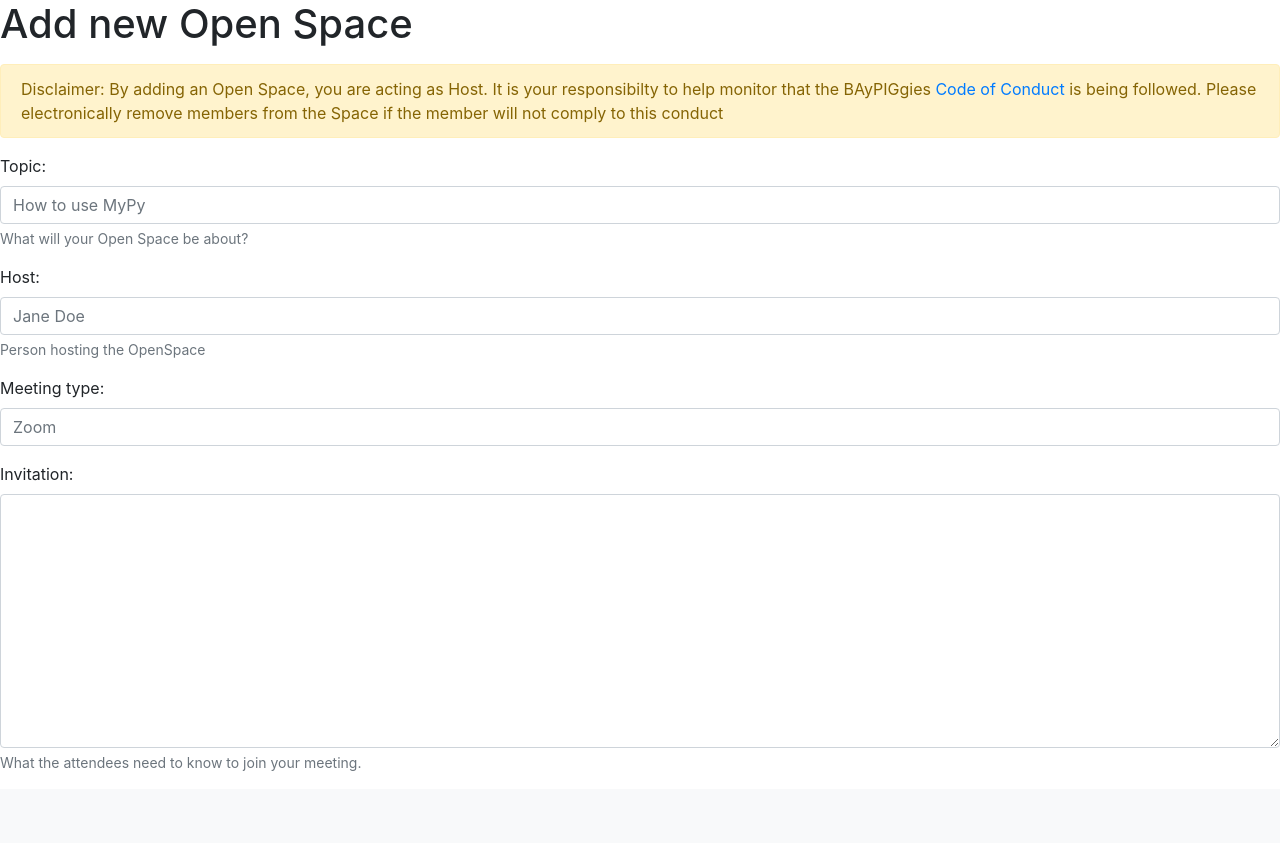
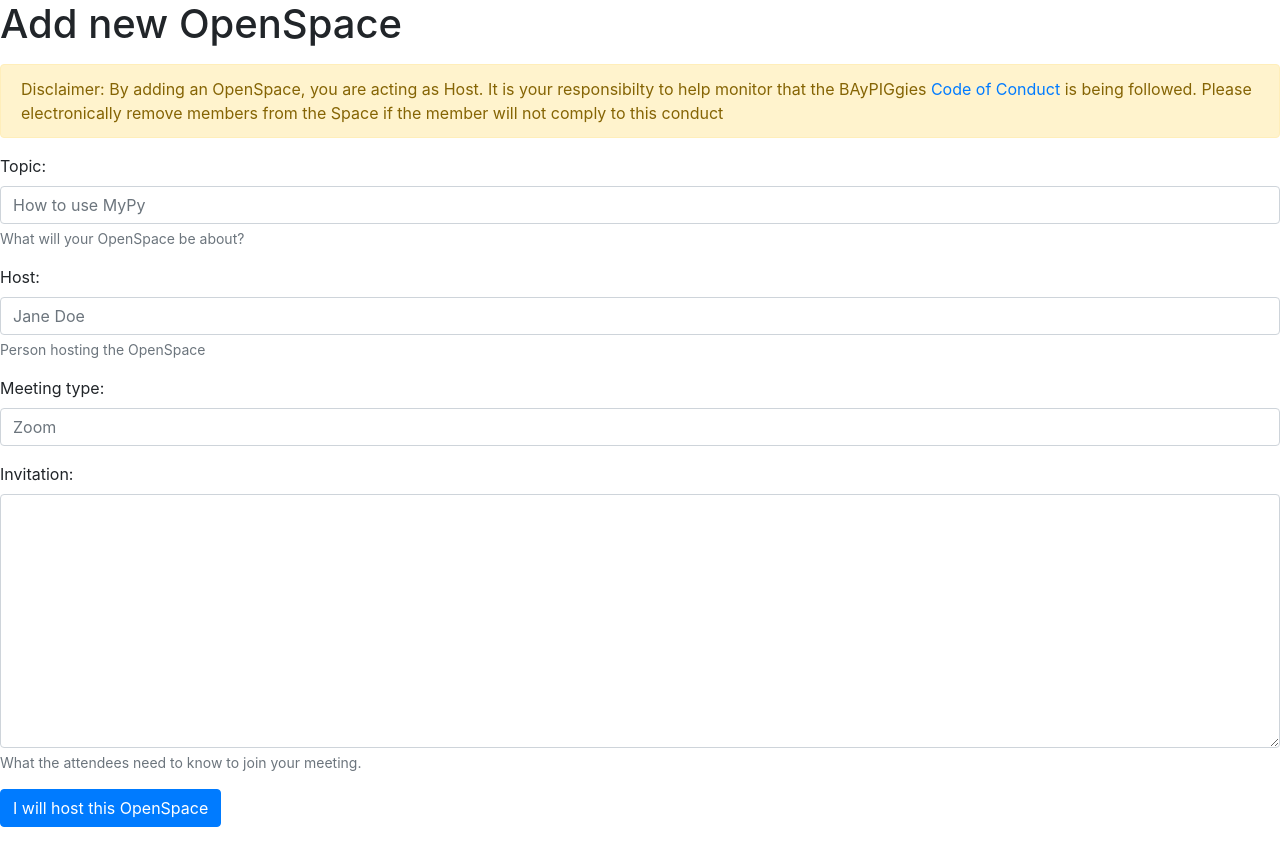
Before and after one commit to glenjarvis/pycon-video-voting, a Django app: page /open_spaces/new_space/ in a window 1280 px wide. Shown: the part 56-899 px from the top of the page. Before the commit the page ends 827 px from the top, so only its background shows below. Run offline with Django 3.2, Linux system fonts and the light colour scheme; some libraries are stand-ins or nearby versions.

Commit message:
Add submit button

```diff
--- a/open_spaces/templates/open_spaces/new_space.html
+++ b/open_spaces/templates/open_spaces/new_space.html
@@ -1,14 +1,14 @@
 {% extends "base.html" %}
 {% load static %}
 
-{% block title %}Add new Open Space{% endblock %}
+{% block title %}Add new OpenSpace{% endblock %}
 
-{% block page_header %}Add new Open Space{% endblock %}
+{% block page_header %}Add new OpenSpace{% endblock %}
 
 {% block content %}
   <p>
   <div class="alert alert-warning" role="alert">
-    Disclaimer: By adding an Open Space, you are acting as Host. It is your
+    Disclaimer: By adding an OpenSpace, you are acting as Host. It is your
 		responsibilty to help monitor that the BAyPIGgies <a
 			href="https://baypiggies.net/pages/code_of_conduct.html">Code
 			of Conduct</a> is being followed. Please electronically
@@ -24,7 +24,7 @@
       <div class="form-group">
         <label for="id_topic">Topic:</label>
         <input type="text" class="form-control" id="id_topic" aria-describedby="topicHelp" placeholder="How to use MyPy" name="topic" required="" >
-        <small id="topicHelp" class="form-text text-muted">What will your Open Space be about?</small>
+        <small id="topicHelp" class="form-text text-muted">What will your OpenSpace be about?</small>
       </div>
       <div class="form-group">
         <label for="id_host">Host:</label>
@@ -40,6 +40,7 @@
         <textarea class="form-control" id="id_invitation" name="invitation" cols="40" rows="10" required="" aria-describedby="invitationHelp"></textarea>
         <small id="invitationHelp" class="form-text text-muted">What the attendees need to know to join your meeting.</small>
       </div>
+      <button type="submit" class="btn btn-primary">I will host this OpenSpace</button>
     </form>
   </p>
   </div>
```
